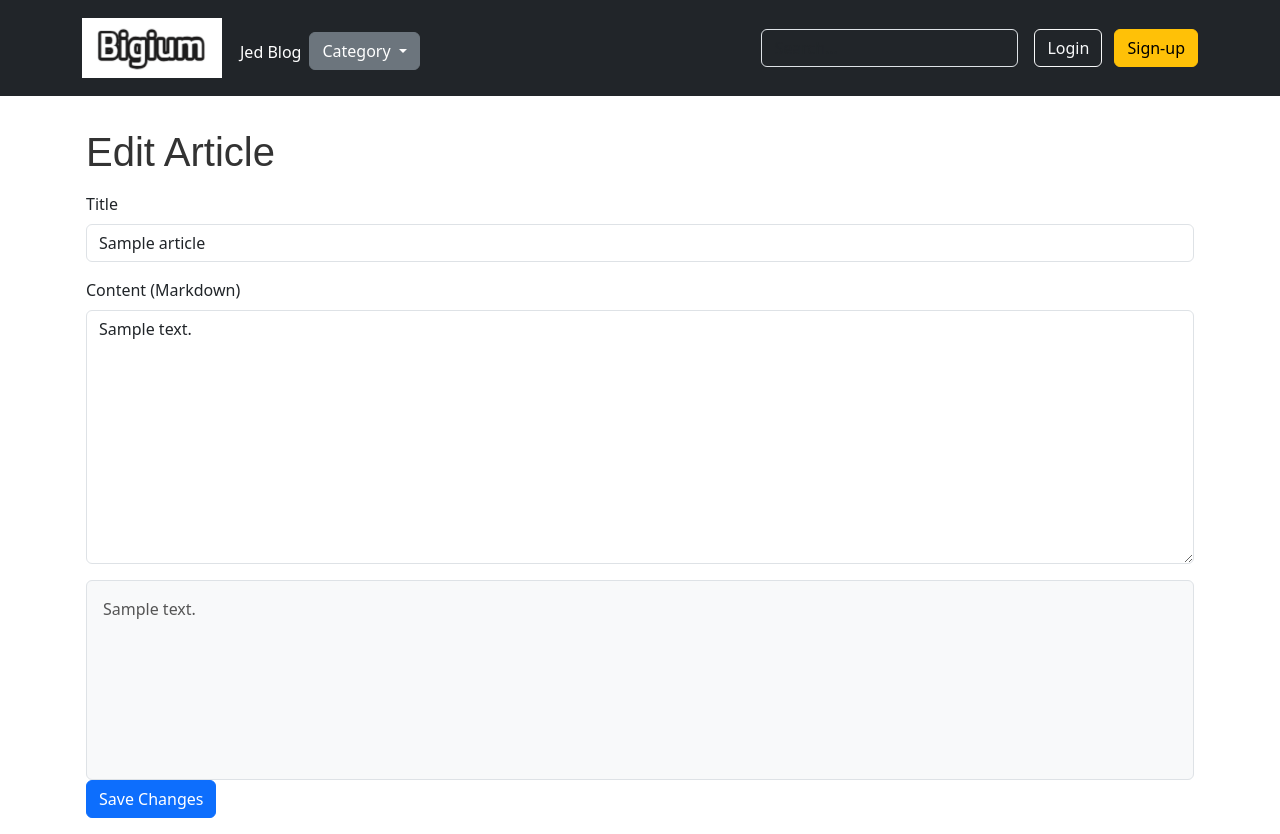
After one commit to qew4476/Bigium-Social-Publishing-Platform, a Django app: page /article/edit/1/ in a window 1280 px wide. The commit adds this page. Run offline with Django 5.2, Linux system fonts and the light colour scheme; tables that the repository leaves empty hold one stand-in row (values such as "Sample post"); some libraries are stand-ins or nearby versions.

Commit message:
feat: add markdown and edit article and article detail

```diff
--- a/blog/urls.py
+++ b/blog/urls.py
@@ -20,4 +20,5 @@ from django.urls import path, include
 urlpatterns = [
     path('',include("blog_app.urls")),
     path('auth/', include("auth.urls"))
+
 ]
--- a/blog_app/models.py
+++ b/blog_app/models.py
@@ -1,10 +1,13 @@
 from django.db import models
 
+
 class Article(models.Model):
-    title = models.CharField(max_length=200)
-    content = models.TextField()
-    author = models.CharField(max_length=100)
-    published_date = models.DateTimeField(auto_now_add=True)
+    title = models.CharField(max_length=255)  # 文章標題
+    summary = models.TextField()  # 文章摘要
+    content = models.TextField()  # 文章內容
+    author = models.CharField(max_length=100)  # 作者名稱
+    created_at = models.DateTimeField(auto_now_add=True)  # 創建時間
+    image = models.ImageField(upload_to='article_images/', blank=True, null=True)  # 預覽圖片
 
     class Meta:
         db_table = 'article'
--- a/blog_app/urls.py
+++ b/blog_app/urls.py
@@ -1,6 +1,10 @@
 from django.urls import path
 from . import views
 
-app_name = "Bigium_app"
+app_name = "blog_app"
 urlpatterns = [path('', views.index, name="index"),
-               path('article/', views.article_content, name="article_content")]
+               path('article/', views.article_content, name="article_content"),
+               path('article/<int:article_id>/', views.article_detail, name='article_detail'),  # 文章詳細頁
+               path('article/edit/<int:article_id>/', views.edit_article, name='edit_article'),
+
+               ]
--- a/blog_app/views.py
+++ b/blog_app/views.py
@@ -1,13 +1,61 @@
-from django.shortcuts import render
+import re
+
+import markdown
+from django.shortcuts import render, get_object_or_404, redirect
+
+from .models import Article
+
 
 # Create your views here.
 def index(request):
-    return render(request, template_name="index.html")
+    articles = Article.objects.all()  # 獲取所有文章
+
+    return render(request, template_name="index.html", context={'articles': articles})
+
 
 def article_content(request):
     return render(request, template_name="article_content.html")
 
 
-def article_detail(request, id):
-    article = Article.objects.get(id=id)
-    return render(request, 'article_detail.html', {'article': article})
+def article_detail(request, article_id):
+    # 獲取文章
+    article = get_object_or_404(Article, id=article_id)
+
+    # 使用 Markdown 解析內容並啟用 TOC 插件
+    md = markdown.Markdown(
+        extensions=[
+            "fenced_code",  # 支援程式碼塊
+            "codehilite",  # 語法高亮
+            "tables",  # 支援表格
+            "toc"  # 自動生成目錄
+        ]
+    )
+    article_content_html = md.convert(article.content)
+
+    # 取得自動生成的 TOC
+    toc_html = md.toc
+
+    # 傳遞 TOC 和文章內容到模板
+    return render(request, 'article_detail.html', {
+        'article': article,
+        'article_content_html': article_content_html,
+        'toc_html': toc_html
+    })
+
+
+def edit_article(request, article_id):
+    article = get_object_or_404(Article, id=article_id)
+
+    if request.method == "POST":
+        # 從表單中獲取數據
+        title = request.POST.get("title")
+        content = request.POST.get("content")
+
+        # 更新文章內容
+        article.title = title
+        article.content = content
+        article.save()
+
+        return redirect('blog_app:article_detail', article_id=article.id)
+
+    return render(request, 'edit_article.html', {'article': article})
--- a/pyproject.toml
+++ b/pyproject.toml
@@ -11,7 +11,9 @@ dependencies = [
     "django (>=5.1.4,<6.0.0)",
     "psycopg2 (>=2.9.10,<3.0.0)",
     "pydantic (>=2.10.5,<3.0.0)",
-    "pydantic-settings (>=2.7.1,<3.0.0)"
+    "pydantic-settings (>=2.7.1,<3.0.0)",
+    "pillow (>=11.1.0,<12.0.0)",
+    "markdown (>=3.7,<4.0)"
 ]
 
 
--- a/static/css/base.css
+++ b/static/css/base.css
@@ -1,3 +1,7 @@
 body{
     background-color: rgba(0,0,0,0.1);
 }
+
+html {
+            scroll-behavior: smooth;
+        }
--- /dev/null
+++ b/static/css/markdown.css
@@ -0,0 +1,72 @@
+/* 設定標題樣式 */
+h1, h2, h3 {
+    font-family: 'Arial', sans-serif;
+    color: #333;
+    margin-bottom: 1rem;
+}
+
+/* 設定段落樣式 */
+p {
+    font-size: 1rem;
+    line-height: 1.6;
+    color: #555;
+}
+
+/* 設定程式碼區塊的樣式 */
+pre {
+    background-color: #f4f4f4;
+    padding: 1rem;
+    border-radius: 8px;
+    overflow-x: auto;
+}
+
+/* 設定表格樣式 */
+table {
+    width: 100%;
+    border-collapse: collapse;
+    margin-bottom: 1.5rem;
+}
+
+table th, table td {
+    padding: 10px;
+    border: 1px solid #ddd;
+    text-align: left;
+}
+
+table th {
+    background-color: #f8f8f8;
+}
+
+/* 設定區塊引用的樣式 */
+blockquote {
+    padding: 1rem;
+    background-color: #f9f9f9;
+    border-left: 5px solid #ccc;
+    margin: 1rem 0;
+}
+
+/* 設定清單樣式 */
+ul, ol {
+    margin: 1rem 0;
+    padding-left: 2rem;
+}
+
+ul li, ol li {
+    margin-bottom: 0.5rem;
+}
+
+/* 設定超連結樣式 */
+a {
+    color: #007bff;
+    text-decoration: none;
+}
+
+a:hover {
+    text-decoration: underline;
+}
+
+/* 設定水平分隔線的樣式 */
+hr {
+    border: 3px solid #ddd;
+    margin: 2rem 0;
+}
--- a/templates/base.html
+++ b/templates/base.html
@@ -4,6 +4,8 @@
     <meta charset="UTF-8">
     <title>Bigium-{% block title %}{% endblock %}</title>
     <meta name="viewport" content="width=device-width, initial-scale=1">
+    <link href="https://cdn.jsdelivr.net/npm/bootstrap@5.3.0-alpha1/dist/css/bootstrap.min.css" rel="stylesheet">
+
     <link href="https://cdn.jsdelivr.net/npm/bootstrap@5.3.3/dist/css/bootstrap.min.css" rel="stylesheet"
           integrity="sha384-QWTKZyjpPEjISv5WaRU9OFeRpok6YctnYmDr5pNlyT2bRjXh0JMhjY6hW+ALEwIH" crossorigin="anonymous">
     {% block head %}{% endblock %}
--- /dev/null
+++ b/templates/edit_article.html
@@ -0,0 +1,40 @@
+{% extends 'base.html' %}
+{% block title %}Edit Article{% endblock %}
+{% block body %}
+<head>
+    <link rel="stylesheet" href="{% static 'css/markdown.css' %}">
+    <link href="https://cdn.jsdelivr.net/npm/prismjs@1.29.0/themes/prism.css" rel="stylesheet"/>
+    <script src="https://cdn.jsdelivr.net/npm/prismjs@1.29.0/prism.js"></script>
+    <script src="https://cdn.jsdelivr.net/npm/prismjs@1.29.0/components/prism-python.min.js"></script>
+</head>
+<main class="container bg-white p-3 rounded">
+    <h1>Edit Article</h1>
+    <form method="POST">
+        {% csrf_token %}
+        <div class="mb-3">
+            <label for="title" class="form-label">Title</label>
+            <input type="text" class="form-control" id="title" name="title" value="{{ article.title }}" required>
+        </div>
+        <div class="mb-3">
+            <label for="content" class="form-label">Content (Markdown)</label>
+            <textarea class="form-control" id="content" name="content" rows="10" required oninput="updatePreview()">{{ article.content }}</textarea>
+        </div>
+        <div id="markdown-preview" class="mt-3 border p-3 rounded bg-light" style="min-height: 200px;"></div>
+
+        <button type="submit" class="btn btn-primary">Save Changes</button>
+    </form>
+</main>
+
+<script src="https://cdn.jsdelivr.net/npm/marked/marked.min.js"></script>
+<script>
+    document.addEventListener("DOMContentLoaded", () => {
+        updatePreview();
+    });
+
+    function updatePreview() {
+        const markdownContent = document.getElementById("content").value;
+        const preview = document.getElementById("markdown-preview");
+        preview.innerHTML = marked.parse(markdownContent);
+    }
+</script>
+{% endblock %}
```
Also changed, not shown: templates/article_detail.html (added, +42 -0 lines), templates/index.html (+12 -7 lines), blog_app/migrations/0001_initial.py, 1 other file.
